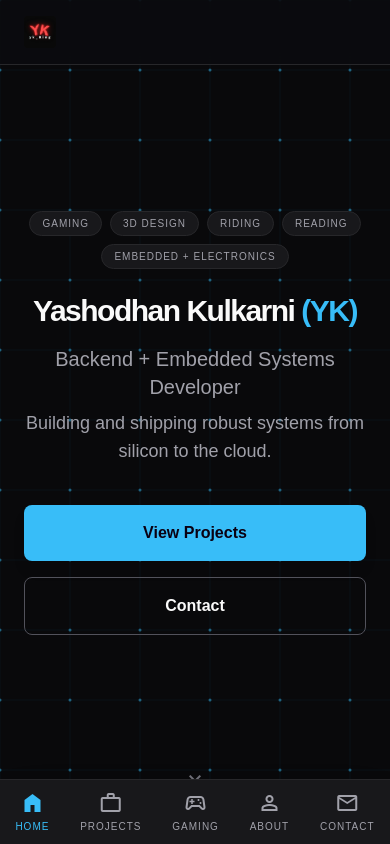
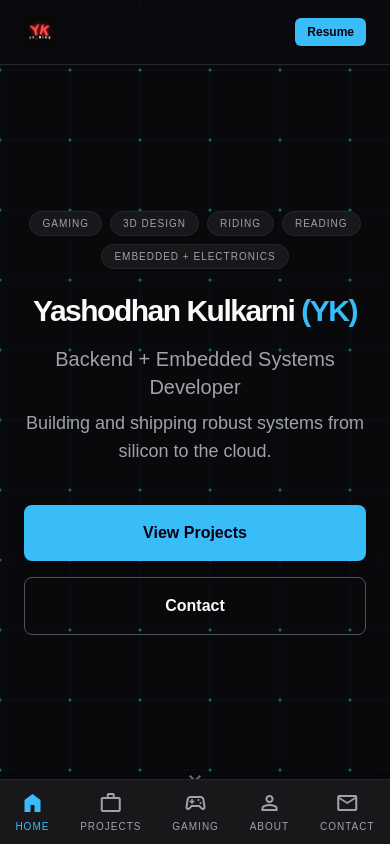
Before and after one commit to ykking2811/portfolio, a Next.js app: page / in a window 390 px wide. Shown: the top 844 px of the page. Built offline with nearby package versions, Linux system fonts and the light colour scheme; a web font is replaced by a local one.

Commit message:
fix: remove hardcoded portfolio_website basePath to fix mobile 404 asset rendering on ykking2811.github.io

```diff
--- a/next.config.mjs
+++ b/next.config.mjs
@@ -1,5 +1,3 @@
-const isGithubActions = process.env.GITHUB_ACTIONS || false;
-
 /** @type {import('next').NextConfig} */
 const nextConfig = {
   output: 'export',
@@ -7,8 +5,7 @@ const nextConfig = {
   images: {
     unoptimized: true,
   },
-  basePath: isGithubActions ? '/portfolio_website' : '',
-  assetPrefix: isGithubActions ? '/portfolio_website/' : '',
+  basePath: process.env.NEXT_PUBLIC_BASE_PATH || '',
   allowedDevOrigins: ['192.168.31.27'],
 };
 
--- a/src/app/globals.css
+++ b/src/app/globals.css
@@ -164,12 +164,11 @@ body {
 }
 
 /* ── Custom circular cursor ── */
-body {
-  cursor: none;
-}
-
-a, button, [role='button'], input, textarea, select, label, [data-cursor-hover] {
-  cursor: none;
+@media (hover: hover) and (pointer: fine) {
+  body,
+  a, button, [role='button'], input, textarea, select, label, [data-cursor-hover] {
+    cursor: none;
+  }
 }
 
 .cursor-ring {
@@ -206,7 +205,10 @@ a, button, [role='button'], input, textarea, select, label, [data-cursor-hover]
 }
 
 @media (pointer: coarse) {
-  /* Re-enable native cursor on touch screens */
-  body { cursor: auto; }
-  .cursor-ring, .cursor-dot { display: none; }
+  body, a, button, [role='button'], input, textarea, select, label {
+    cursor: auto !important;
+  }
+  .cursor-ring, .cursor-dot {
+    display: none !important;
+  }
 }
--- a/src/components/Navbar.tsx
+++ b/src/components/Navbar.tsx
@@ -16,6 +16,16 @@ export default function Navbar() {
           <Link href="/" className="flex items-center gap-2">
             <Image src={logo} alt="YK Logo" width={32} height={32} className="rounded" suppressHydrationWarning />
           </Link>
+          <div className="flex md:hidden items-center gap-3">
+            <Link
+              href="/resume.pdf"
+              target="_blank"
+              rel="noopener noreferrer"
+              className="bg-primary text-on-primary px-3 py-1.5 rounded-md font-bold text-xs inline-flex items-center justify-center shadow"
+            >
+              Resume
+            </Link>
+          </div>
           <div className="hidden md:flex gap-8 items-center font-body text-label-md tracking-tight">
             <Link
               href="/"
```
